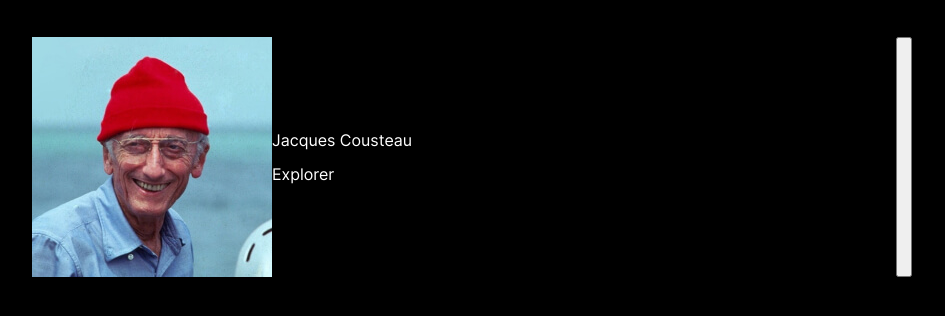
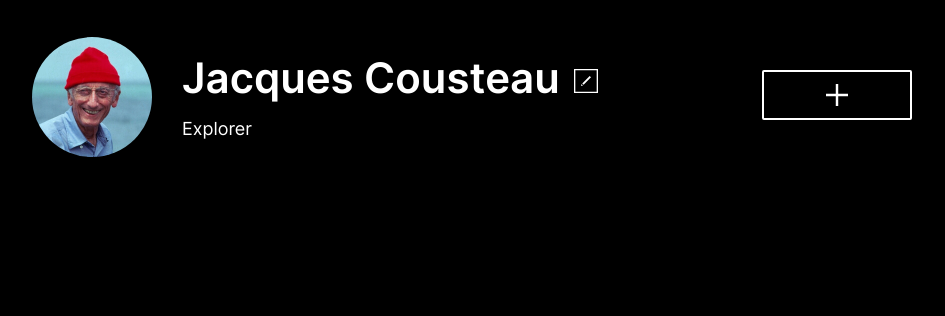
Before and after one commit to sergiofrrg92/web_project_4, a plain HTML site: page index.html in a window 1280 px wide. Shown: the part 122-438 px from the top of the page, without its empty margins (168-1113 px from the left). Drawn offline with Linux system fonts and the light colour scheme.

Commit message:
feature: profile

```diff
--- /dev/null
+++ b/blocks/profile/__add-button-image/__add-button-image.css
@@ -0,0 +1,4 @@
+.profile__add-button-image {
+  min-height: 50px;
+  max-width: 150px;
+}
--- /dev/null
+++ b/blocks/profile/__description/profile__description.css
@@ -0,0 +1,7 @@
+.profile__description {
+  margin: 16px 0 0 0;
+  font-size: 18px;
+  font-weight: normal;
+  font-style: normal;
+  line-height: 22px;
+}
--- /dev/null
+++ b/blocks/profile/__edit-button-image/profile__edit-button-image.css
@@ -0,0 +1,4 @@
+.profile__edit-button-image {
+  min-width: 24px;
+  min-height: 24px;
+}
--- /dev/null
+++ b/blocks/profile/__edit-button/profile__edit-button.css
@@ -0,0 +1,3 @@
+.profile__edit-button {
+  margin: 0 0 0 10px;
+}
--- /dev/null
+++ b/blocks/profile/__name/profile__name.css
@@ -0,0 +1,7 @@
+.profile__name {
+  margin: 0;
+  font-size: 42px;
+  font-weight: 500;
+  font-style: normal;
+  line-height: 48px;
+}
--- /dev/null
+++ b/blocks/profile/__photo/profile__photo.css
@@ -0,0 +1,5 @@
+.profile__photo {
+  max-height: 120px;
+  max-width: 120px;
+  border-radius: 50%;
+}
--- /dev/null
+++ b/blocks/profile/__text/profile__text.css
@@ -0,0 +1,3 @@
+.profile__text {
+  margin: 0 0 0 30px;
+}
--- a/blocks/profile/profile.css
+++ b/blocks/profile/profile.css
@@ -3,4 +3,5 @@
   max-width: 880px;
   display: flex;
   justify-content: space-between;
+  align-items: center;
 }
--- a/index.html
+++ b/index.html
@@ -10,20 +10,38 @@
     <header class="header">
       <img
         class="logo"
-        src="images/aroundTheUS_vector.svg"
+        src="images/around_the_US_vector.svg"
         alt="A logo that says: Around the US"
       />
       <hr class="header__divider" />
     </header>
     <section class="profile">
       <div class="profile__info">
-        <img class="profile__photo" src="images/jacques_cousteau.jpeg" alt="A photo of Jacques Cousteau with its famous cutest red hat">
+        <img
+          class="profile__photo"
+          src="images/jacques_cousteau.jpeg"
+          alt="A photo of Jacques Cousteau with its famous cutest red hat"
+        />
         <div class="profile__text">
-          <p class="profile__name">Jacques Cousteau</p>
+          <span class="profile__name">Jacques Cousteau</span>
+          <a class="profile__edit-button" href="#">
+            <img
+              class="profile__edit-button-image"
+              src="images/edit_button_vector.svg"
+              alt="Edit button"
+            />
+          </a>
           <p class="profile__description">Explorer</p>
         </div>
       </div>
-      <button class="profile__add-button"></button>
+      <!-- <button class="profile__add-button"></button> -->
+      <a class="profile__add-button" href="#">
+        <img
+          class="profile__add-button-image"
+          src="images/add_button_vector.svg"
+          alt="Add button"
+        />
+      </a>
     </section>
   </body>
 </html>
--- a/pages/index.css
+++ b/pages/index.css
@@ -6,3 +6,10 @@
 @import url(../blocks/logo/logo.css);
 @import url(../blocks/profile/profile.css);
 @import url(../blocks/profile/__info/profile__info.css);
+@import url(../blocks/profile/__photo/profile__photo.css);
+@import url(../blocks/profile/__text/profile__text.css);
+@import url(../blocks/profile/__name/profile__name.css);
+@import url(../blocks/profile/__description/profile__description.css);
+@import url(../blocks/profile/__edit-button/profile__edit-button.css);
+@import url(../blocks/profile/__edit-button-image/profile__edit-button-image.css);
+@import url(../blocks/profile/__add-button-image/__add-button-image.css);
```
Also changed, not shown: images/add_button_vector.svg (added), images/around_the_US_vector.svg (renamed from images/aroundTheUS_vector.svg), images/edit_button_vector.svg (added).
